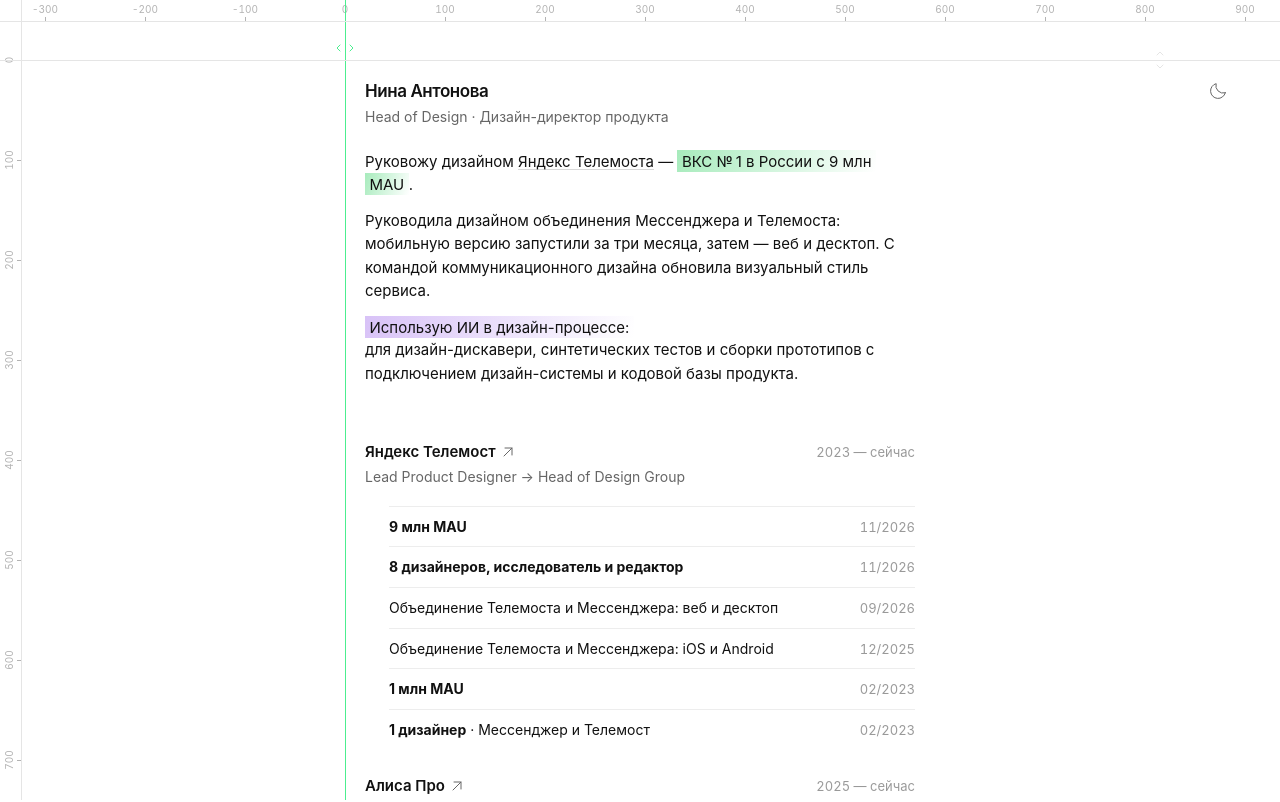
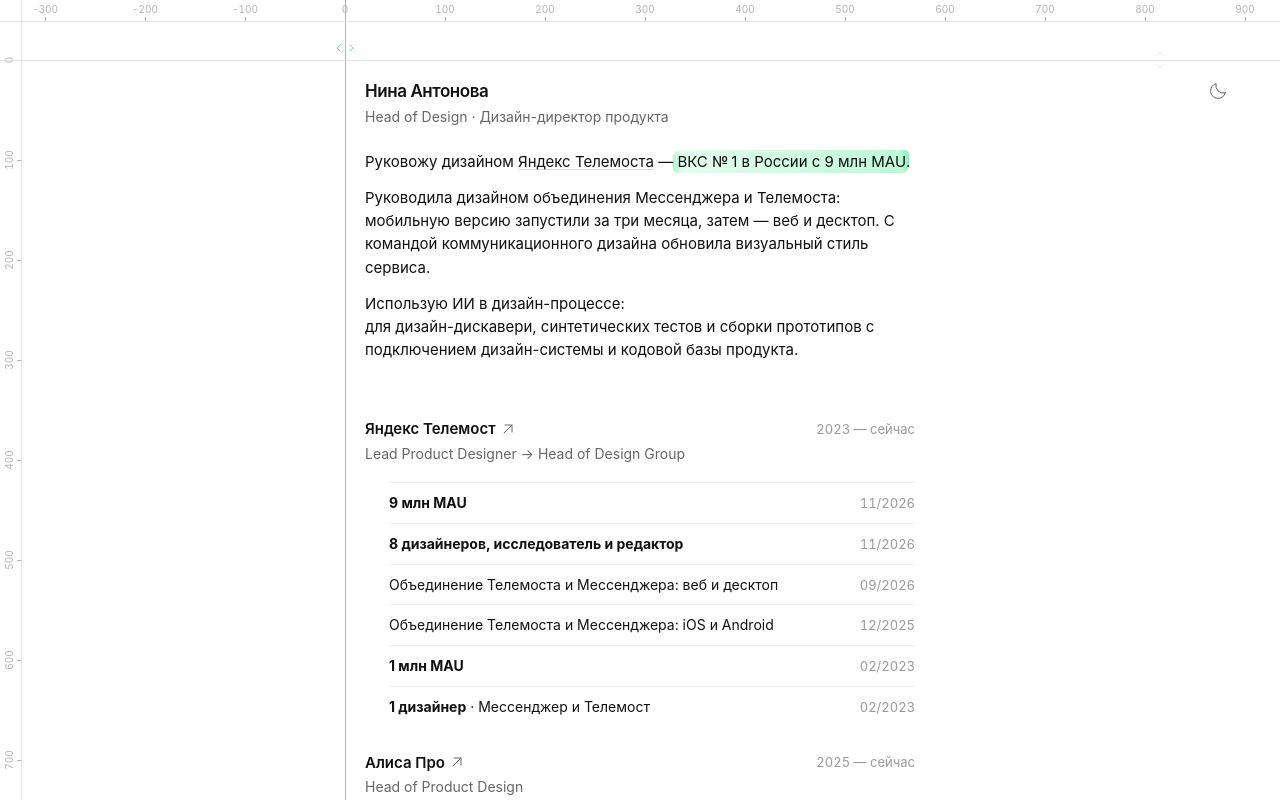
Before and after one commit to ninaantn/ninaantn.github.io, a plain HTML site: page index.html in a window 1280 px wide. Shown: the top 802 px of the page. Drawn offline with Linux system fonts and the light colour scheme.

Commit message:
Apply Telemost green marker accents

```diff
--- a/index.html
+++ b/index.html
@@ -9,7 +9,7 @@
   <link rel="icon" href="favicon.svg" type="image/svg+xml">
   <script src="theme.js"></script>
   <script src="rulers.js?v=20261116-grey-offset" defer></script>
-  <link rel="stylesheet" href="styles.css">
+  <link rel="stylesheet" href="styles.css?v=20261117-marker-2">
   <link rel="stylesheet" href="rulers.css?v=20261116-green-hover">
   <!-- Yandex.Metrika -->
   <script>
@@ -59,9 +59,9 @@
       <p class="role">Head of Design · Дизайн-директор продукта</p>
 
       <div class="bio">
-        <p>Руковожу дизайном <a class="text-link" href="#telemost">Яндекс Телемоста</a> — <mark class="ai-highlight telemost-highlight">ВКС № 1 в России с 9 млн MAU</mark>.</p>
+        <p>Руковожу дизайном <a class="text-link" href="#telemost">Яндекс Телемоста</a> — <mark class="text-marker">ВКС № 1 в России с 9 млн MAU</mark>.</p>
         <p>Руководила дизайном объединения Мессенджера и Телемоста: мобильную версию запустили за три месяца, затем — веб и десктоп. С командой коммуникационного дизайна обновила визуальный стиль сервиса.</p>
-        <p><mark class="ai-highlight ai-highlight--purple">Использую ИИ в дизайн-процессе:</mark><br>для дизайн-дискавери, синтетических тестов и сборки прототипов с подключением дизайн-системы и кодовой базы продукта.</p>
+        <p>Использую ИИ в дизайн-процессе:<br>для дизайн-дискавери, синтетических тестов и сборки прототипов с подключением дизайн-системы и кодовой базы продукта.</p>
       </div>
     </header>
 
@@ -188,7 +188,7 @@
           <h3 id="side-projects-title">Пет-проекты</h3>
         </header>
         <p class="job-role">4 приложения под Apple TV</p>
-        <p class="job-role"><span>2 приложения под iOS на</span> <mark class="ai-highlight ai-highlight--purple">GPT Codex</mark> <span>без использования Figma</span></p>
+        <p class="job-role"><span>2 приложения под iOS на</span> <mark class="text-marker">GPT Codex без использования Figma</mark></p>
       </section>
     </section>
     <footer class="page-footer">
--- a/styles.css
+++ b/styles.css
@@ -366,17 +366,17 @@ h3, h4 {
   .publication-list a { transition: none; }
 }
 
-.ai-highlight {
-  padding: .1em .3em;
+.text-marker {
   color: var(--ink);
-  background: light-dark(#f2e7ff, #38294a);
-  background-image: linear-gradient(100deg,
-    light-dark(#ffdcea, #4e2843),
-    light-dark(#fff0cd, #443420),
-    light-dark(#ddf7e7, #203c33),
-    light-dark(#def0ff, #203953),
-    light-dark(#efe1ff, #402b58));
-  white-space: nowrap;
+  display:inline;
+  --color:#4cee8f;
+  margin:-0.14219155729359859em -0.2162463798678964em -0.1578084427064014em -0.2837536201321036em;
+  padding:0.14219155729359859em 0.2162463798678964em 0.1578084427064014em 0.2837536201321036em;
+  border-radius:0.5em 0.3em;
+  background:transparent;
+  box-decoration-break:clone;
+  -webkit-box-decoration-break:clone;
+  background-image:linear-gradient( 83.57189267496369deg, color-mix(in srgb, var(--color), transparent 50%), color-mix(in srgb, var(--color), transparent 85%) 4%, color-mix(in srgb, var(--color), transparent 64%) 96%, color-mix(in srgb, var(--color), transparent 30%) );
 }
 
 .stages {
@@ -465,14 +465,3 @@ h3, h4 {
     --column-gap: 6px;
   }
 }
-
-.ai-highlight--purple {
-  background-image: linear-gradient(110deg, light-dark(#d8c2f7, #7954aa), var(--background));
-}
-
-.telemost-highlight {
-  background-image: linear-gradient(110deg, light-dark(#a7ebbc, #225e3e), var(--background));
-  white-space: normal;
-  -webkit-box-decoration-break: clone;
-  box-decoration-break: clone;
-}
```
